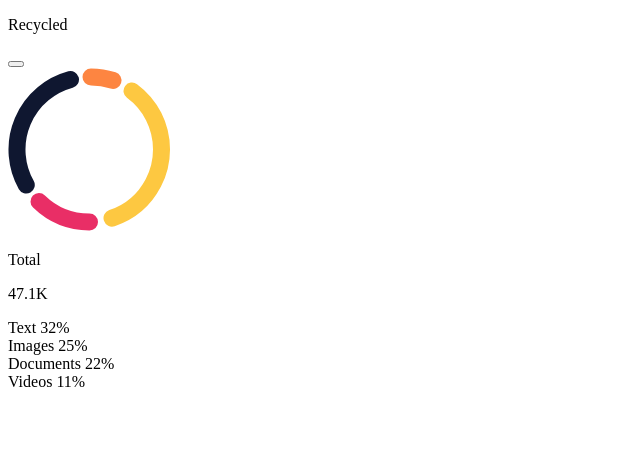
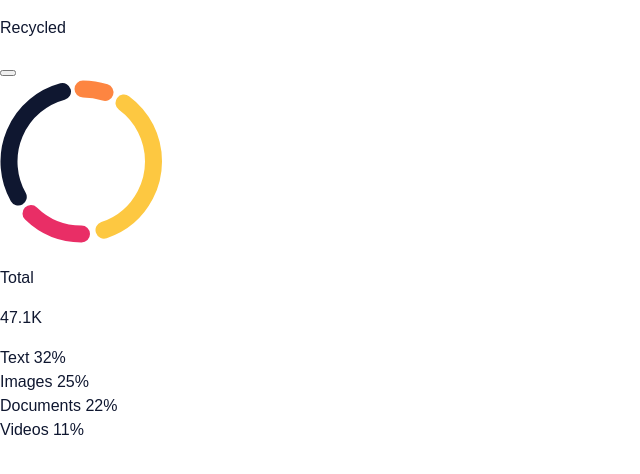
Before and after one commit to halikov/charts, a plain HTML site: page index.html in a window 1280 px wide. Shown: the whole page, without its empty margins (0-640 px from the left). Drawn offline with Linux system fonts and the light colour scheme.

Commit message:
изменяет структуру папок

```diff
--- a/src/index.html
+++ b/index.html
@@ -4,6 +4,7 @@
   <meta charset="UTF-8">
   <meta http-equiv="X-UA-Compatible" content="IE=edge">
   <meta name="viewport" content="width=device-width, initial-scale=1.0">
+  <link rel="stylesheet" href="styles/style.css">
   <title>Charts</title>
 </head>
 <body>
--- a/src/scss/colour.scss
+++ /dev/null
@@ -1,4 +0,0 @@
-yellow = #FDC841;
-magenta = #E92E66;
-deep-blue = #0F1730;
-orange = #FD8541;
--- /dev/null
+++ b/styles/style.css
@@ -0,0 +1,15 @@
+:root {
+  --dark: #0f1730;
+  --orange: #fd8541;
+  --yellow: #fdc841;
+  --magenta: #e92e66;
+}
+body {
+  margin: 0;
+  padding: 0;
+  font-family: "Arial", -apple-system, BlinkMacSystemFont, "Segoe UI", Roboto,
+    Oxygen, Ubuntu, Cantarell, "Open Sans", "Helvetica Neue", sans-serif;
+  font-size: 16px;
+  line-height: 1.5;
+  color: var(--dark);
+}
```
Also changed, not shown: img/chart-1.svg (renamed from src/img/chart-1.svg), src/scss/style.scss (deleted).
